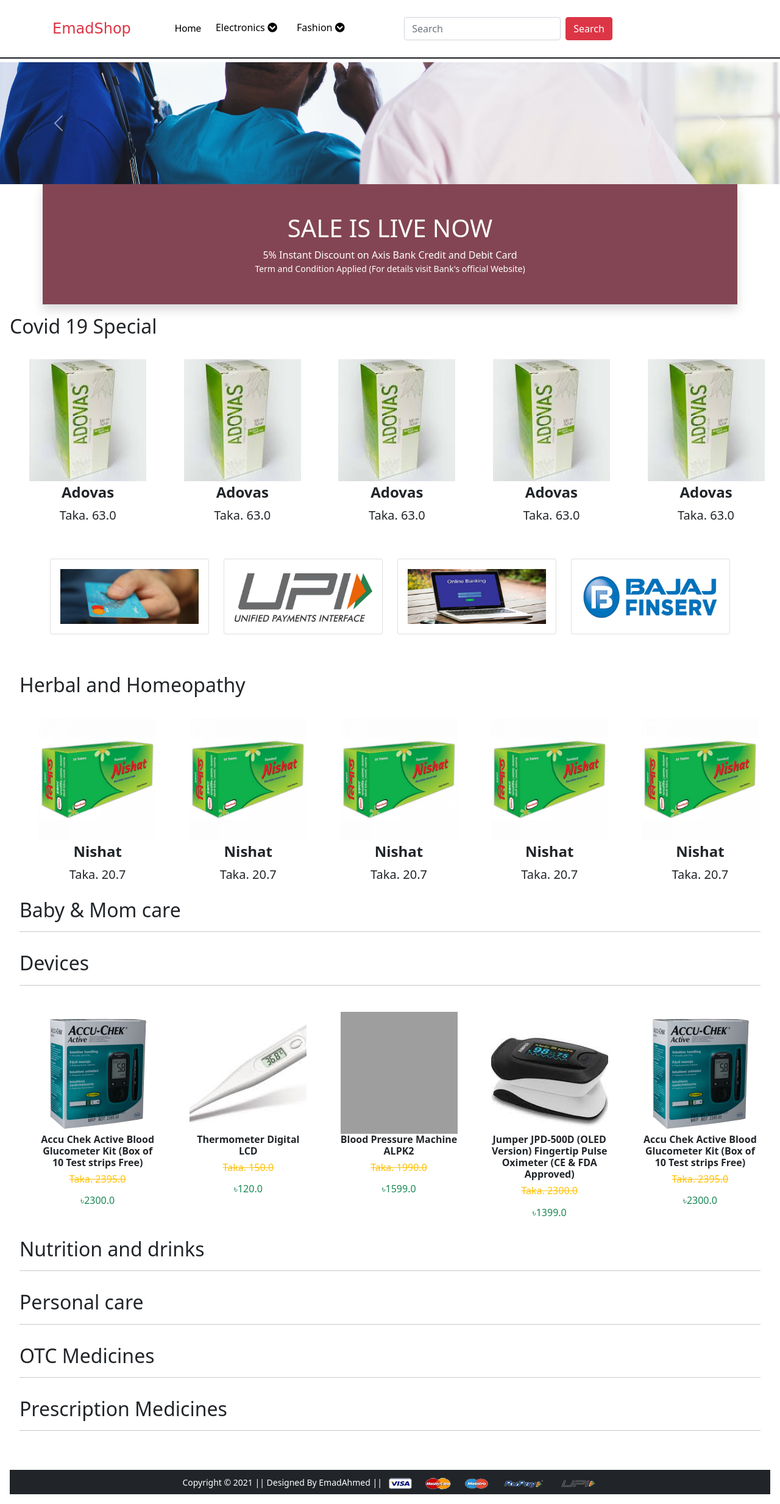
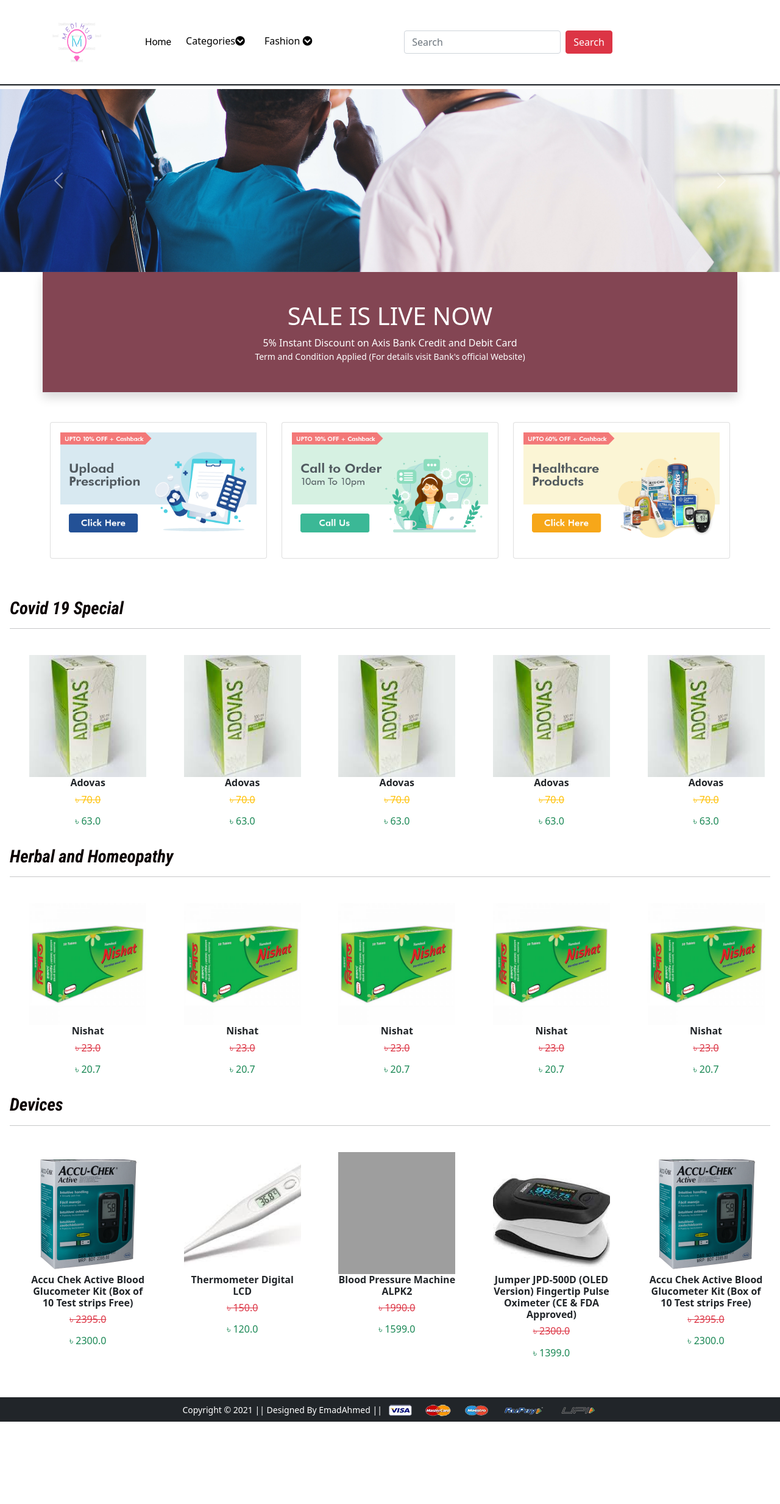
Before and after one commit to Emad-ahmed/HealthPharma, a Django app: page / in a window 1280 px wide. Shown: the whole page at 61% size. After the commit the page ends 2331 px from the top, so only its background shows below. Run offline with Django 3.2, Linux system fonts and the light colour scheme; data comes from the database, SQL or seed files in the repository; both versions use the stored data as it was after the commit; some libraries are stand-ins or nearby versions; some web fonts are replaced; grey boxes are pictures that could not be loaded.

Commit message:
chngenew

```diff
--- a/app/static/app/css/home.css
+++ b/app/static/app/css/home.css
@@ -2,6 +2,7 @@
 @import url('https://fonts.googleapis.com/css2?family=Heebo:wght@100;200;300;400;500;600;700;800;900&display=swap');
 @import url('https://fonts.googleapis.com/css2?family=Roboto:ital,wght@0,100;0,300;0,400;0,500;0,700;0,900;1,100;1,300;1,400;1,500;1,700;1,900&display=swap');
 @import url("https://use.fontawesome.com/releases/v5.13.0/css/all.css");
+@import url('https://fonts.googleapis.com/css2?family=Roboto+Condensed:ital,wght@1,700&display=swap');
 :root {
     --font1: 'Heebo', sans-serif;
     --font2: 'Fira Sans Extra Condensed', sans-serif;
@@ -21,7 +22,7 @@
 
 .carousel-item img {
     width: 100%;
-    height: 200px;
+    height: 300px;
     object-fit: cover;
 }
 
@@ -34,3 +35,9 @@
     width: 13rem;
     border: 1px solid salmon;
 }
+
+.title {
+    font-size: 1.8rem;
+    font-family: 'Roboto Condensed', sans-serif;
+    color: #0C0404;
+}
--- a/app/static/app/css/main.css
+++ b/app/static/app/css/main.css
@@ -3,17 +3,14 @@
 font-family: 'Sigmar One', cursive;
 font-family: 'Stint Ultra Condensed', cursive; */
 
-nav
-{
+nav {
     background-color: #ffffff;
     box-shadow: 1px 1px 1px 1px;
-
 }
 
 .navbar-brand {
     font-family: 'Odibee Sans', cursive;
     font-size: 1.5rem;
-
 }
 
 nav ul li a {
@@ -22,47 +19,54 @@
 }
 
 .dropbtn {
-
     color: black;
     padding: 16px;
     font-size: 16px;
     border: none;
-
 }
 
+
 /* The container <div> - needed to position the dropdown content */
+
 .dropdown {
     position: relative;
     display: inline-block;
     margin-top: 5.5px;
 }
 
+
 /* Dropdown Content (Hidden by Default) */
+
 .dropdown-content {
     display: none;
     position: absolute;
     background-color: #f1f2f6;
-    min-width: 160px;
+    min-width: 260px;
     box-shadow: 0px 8px 16px 0px rgba(0, 0, 0, 0.2);
     z-index: 100;
 }
 
+
 /* Links inside the dropdown */
+
 .dropdown-content a {
     color: black;
     padding: 12px 16px;
     text-decoration: none;
     display: block;
-
 }
 
+
 /* Change color of dropdown links on hover */
+
 .dropdown-content a:hover {
     background-color: #ddd;
     text-decoration: none;
 }
 
+
 /* Show the dropdown menu on hover */
+
 .dropdown:hover .dropdown-content {
     display: block;
 }
@@ -71,4 +75,5 @@
     text-decoration: none;
 }
 
+
 /* Change the background color of the dropdown button when the dropdown content is shown */
--- a/app/templates/app/base.html
+++ b/app/templates/app/base.html
@@ -38,7 +38,12 @@
   <body>
     <nav class="navbar navbar-expand-lg mb-2 navbar-dark">
       <div class="container p-3">
-        <a class="navbar-brand text-danger" href="/">EmadShop</a>
+        <a class="navbar-brand text-danger" href="/"
+          ><img
+            style="height: 80px; width: 80px"
+            src="{% static 'app/images/banner/large.png' %}"
+            alt=""
+        /></a>
         <button
           class="navbar-toggler bg-danger"
           type="button"
@@ -64,12 +69,24 @@
 
             <div class="dropdown">
               <a href="" class="dropbtn" href="#" id="electronicsDropdown"
-                >Electronics <i class="fas fa-chevron-circle-down"></i
+                >Categories<i class="fas fa-chevron-circle-down"></i
               ></a>
               <div class="dropdown-content">
-                <a href="{% url 'mobile' %}">Mobile</a>
+                <a href="{% url 'covid' %}">Covid 19 Special</a>
                 <div class="dropdown-divider"></div>
-                <a href="{% url 'laptob' %}">Laptob</a>
+                <a href="{% url 'laptob' %}">Devices</a>
+                <div class="dropdown-divider"></div>
+                <a href="{% url 'laptob' %}">Herbal and Homeopathy</a>
+                <div class="dropdown-divider"></div>
+                <a href="{% url 'laptob' %}">Baby & Mom care</a>
+                <div class="dropdown-divider"></div>
+                <a href="{% url 'laptob' %}">Nutrition and drinks</a>
+                <div class="dropdown-divider"></div>
+                <a href="{% url 'laptob' %}">Personal care</a>
+                <div class="dropdown-divider"></div>
+                <a href="{% url 'laptob' %}">OTC Medicines</a>
+                <div class="dropdown-divider"></div>
+                <a href="{% url 'laptob' %}">Prescription Medicines</a>
               </div>
             </div>
             <div class="dropdown">
@@ -79,7 +96,7 @@
               <div class="dropdown-content">
                 <a href="{% url 'topwear' %}">Top Wear</a>
                 <div class="dropdown-divider"></div>
-                <a href="{% url 'bottomwear' %}">Bottom Wear</a>
+                <a href="{% url 'covid' %}">Bottom Wear</a>
               </div>
             </div>
           </ul>
--- a/app/templates/app/home.html
+++ b/app/templates/app/home.html
@@ -81,39 +81,13 @@
 </div>
 <!-- End Live Sale Section -->
 {% endblock livesale %} {% block main-content %}
-<!-- 1st Product Slider -->
-<div class="m-3">
-  <h2 class="mb-2 mt-3">Covid 19 Special</h2>
-  <!-- Slider 1 -->
-
-  <div class="owl-carousel" id="slider2">
-    {% for tb in covid %}
-    <a href="{% url 'product-detail' tb.id %}" class="btn">
-      <div class="item">
-        <img
-          src="{{tb.product_image.url}}"
-          alt=""
-          height="200px"
-          style="object-fit: cover"
-        /><span class="fw-bold">{{tb.title}}</span><br /><span class="fs-5"
-          >Taka. {{tb.discounted_price}}</span
-        >
-      </div>
-    </a>
-    {% endfor %}
-  </div>
-
-
-<!-- End 1st Product Slider -->
-
-<!-- Payment Info Section -->
 <div class="container my-5">
   <div class="row">
-    <div class="col-sm-3">
+    <div class="col-sm-4">
       <div class="card mb-3">
         <div class="card-body">
           <img
-            src="{% static 'app/images/payavail/cc.jpg' %}"
+            src="{% static 'app/images/banner/pres.png' %}"
             alt=""
             srcset=""
             class="img-fluid"
@@ -121,11 +95,11 @@
         </div>
       </div>
     </div>
-    <div class="col-sm-3">
+    <div class="col-sm-4">
       <div class="card mb-3">
         <div class="card-body">
           <img
-            src="{% static 'app/images/payavail/upi.jpg' %}"
+            src="{% static 'app/images/banner/cto.png' %}"
             alt=""
             srcset=""
             class="img-fluid"
@@ -133,11 +107,11 @@
         </div>
       </div>
     </div>
-    <div class="col-sm-3">
+    <div class="col-sm-4">
       <div class="card mb-3">
         <div class="card-body">
           <img
-            src="{% static 'app/images/payavail/nb.jpg' %}"
+            src="{% static 'app/images/banner/healthcare.png' %}"
             alt=""
             srcset=""
             class="img-fluid"
@@ -145,48 +119,72 @@
         </div>
       </div>
     </div>
-    <div class="col-sm-3">
-      <div class="card mb-3">
-        <div class="card-body">
-          <img
-            src="{% static 'app/images/payavail/bj.jpg' %}"
-            alt=""
-            srcset=""
-            class="img-fluid"
-          />
-        </div>
-      </div>
-    </div>
+
   </div>
 </div>
-<!-- End Payment Info Section -->
+<!-- 1st Product Slider -->
+{% if covid %}
+<div class="mx-3">
+  <h2 class="mb-2 mt-3 ml-3 title">Covid 19 Special</h2>
+  <hr />
+  <!-- Slider 1 -->
 
-<!-- 2nd Product Slider -->
-<div class="mx-3">
-  <h2 class="mb-2 mt-3">Herbal and Homeopathy</h2>
-  <!-- Slider 2 -->
-  <div class="owl-carousel" id="slider2">
-    {% for tb in herbal %}
-    <a href="{% url 'product-detail' tb.id %}" class="btn">
+  <div class="owl-carousel" id="slider3">
+    {% for m in covid %}
+    <a href="{% url 'product-detail' m.id %}" class="btn">
       <div class="item">
         <img
-          src="{{tb.product_image.url}}"
+          src="{{m.product_image.url}}"
           alt=""
           height="200px"
           style="object-fit: cover"
-        /><span class="fw-bold">{{tb.title}}</span><br /><span class="fs-5"
-          >Taka. {{tb.discounted_price}}</span
+        /><h6 class="fw-bolder">{{m.title}}</h6>
+        <h6 class="text-decoration-line-through text-warning">৳ {{m.selling_price}}</h6>
+        <h6 class="mt-3 text-success"
+          >৳ {{m.discounted_price}}</h6
         >
       </div>
     </a>
     {% endfor %}
   </div>
 </div>
+{% endif %}
+
+
+<!-- End Payment Info Section -->
+
+<!-- 2nd Product Slider -->
+{% if herbal %}
+<div class="mx-3">
+  <h2 class="mb-2 mt-3 title">Herbal and Homeopathy</h2>
+  <hr />
+  <!-- Slider 2 -->
+  <div class="owl-carousel" id="slider3">
+    {% for m in herbal %}
+    <a href="{% url 'product-detail' m.id %}" class="btn">
+      <div class="item">
+        <img
+          src="{{m.product_image.url}}"
+          alt=""
+          height="200px"
+          style="object-fit: cover"
+        /><h6 class="fw-bolder">{{m.title}}</h6>
+        <h6 class="text-decoration-line-through text-danger">৳  {{m.selling_price}}</h6>
+        <h6 class="mt-3 text-success"
+          >৳ {{m.discounted_price}}</h6
+        >
+      </div>
+    </a>
+    {% endfor %}
+  </div>
+</div>
+{% endif %}
 <!-- End 2nd Product Slider -->
 
 <!-- 3nd Product Slider -->
+{% if babymom %}
 <div class="mx-3">
-  <h2 class="mb-2 mt-3">Baby & Mom care</h2>
+  <h2 class="mb-2 mt-3 title">Baby & Mom care</h2>
   <hr />
   <!-- Slider 3 -->
   <div class="owl-carousel" id="slider3">
@@ -198,17 +196,20 @@
           alt=""
           height="200px"
           style="object-fit: cover"
-        /><span class="fw-bold">{{m.title}}</span><br /><span class="fs-5"
-          >Taka. {{m.discounted_price}}</span
+        /><h6 class="fw-bolder">{{m.title}}</h6>
+        <h6 class="text-decoration-line-through text-danger">৳  {{m.selling_price}}</h6>
+        <h6 class="mt-3 text-success"
+          >৳ {{m.discounted_price}}</h6
         >
       </div>
     </a>
     {% endfor %}
   </div>
 </div>
-
+{% endif %}
+{% if devices %}
 <div class="mx-3">
-  <h2 class="mb-2 mt-3">Devices</h2>
+  <h2 class="mb-2 mt-3 title">Devices</h2>
   <hr />
   <!-- Slider 4 -->
   <div class="owl-carousel" id="slider3">
@@ -221,19 +222,19 @@
           height="200px"
           style="object-fit: cover"
         /><h6 class="fw-bolder">{{m.title}}</h6>
-        <h6 class="text-decoration-line-through text-warning">Taka. {{m.selling_price}}</h6>
+        <h6 class="text-decoration-line-through text-danger">৳  {{m.selling_price}}</h6>
         <h6 class="mt-3 text-success"
-          >৳{{m.discounted_price}}</h6
+          >৳ {{m.discounted_price}}</h6
         >
       </div>
     </a>
     {% endfor %}
   </div>
 </div>
-
-
+{% endif %}
+{% if nudrinks %}
 <div class="mx-3">
-  <h2 class="mb-2 mt-3">Nutrition and drinks</h2>
+  <h2 class="mb-2 mt-3 title">Nutrition and drinks</h2>
   <hr />
   <!-- Slider 5 -->
   <div class="owl-carousel" id="slider3">
@@ -245,18 +246,21 @@
           alt=""
           height="200px"
           style="object-fit: cover"
-        /><span class="fw-bold">{{m.title}}</span><br /><span class="fs-5"
-          >Taka. {{m.discounted_price}}</span
+        /><h6 class="fw-bolder">{{m.title}}</h6>
+        <h6 class="text-decoration-line-through text-danger">৳  {{m.selling_price}}</h6>
+        <h6 class="mt-3 text-success"
+          >৳ {{m.discounted_price}}</h6
         >
       </div>
     </a>
     {% endfor %}
   </div>
 </div>
+{% endif %}
 
-
+{% if Persoal %}
 <div class="mx-3">
-  <h2 class="mb-2 mt-3">Personal care</h2>
+  <h2 class="mb-2 mt-3 title">Personal care</h2>
   <hr />
   <!-- Slider 6 -->
   <div class="owl-carousel" id="slider3">
@@ -268,18 +272,21 @@
           alt=""
           height="200px"
           style="object-fit: cover"
-        /><span class="fw-bold">{{m.title}}</span><br /><span class="fs-5"
-          >Taka. {{m.discounted_price}}</span
+        /><h6 class="fw-bolder">{{m.title}}</h6>
+        <h6 class="text-decoration-line-through text-danger">৳  {{m.selling_price}}</h6>
+        <h6 class="mt-3 text-success"
+          >৳ {{m.discounted_price}}</h6
         >
       </div>
     </a>
     {% endfor %}
   </div>
 </div>
+{% endif %}
 
-
+{% if otc %}
 <div class="mx-3">
-  <h2 class="mb-2 mt-3">OTC Medicines</h2>
+  <h2 class="mb-2 mt-3 title">OTC Medicines</h2>
   <hr />
   <!-- Slider 7 -->
   <div class="owl-carousel" id="slider3">
@@ -291,17 +298,21 @@
           alt=""
           height="200px"
           style="object-fit: cover"
-        /><span class="fw-bold">{{m.title}}</span><br /><span class="fs-5"
-          >Taka. {{m.discounted_price}}</span
+        /><h6 class="fw-bolder">{{m.title}}</h6>
+        <h6 class="text-decoration-line-through text-warning">৳  {{m.selling_price}}</h6>
+        <h6 class="mt-3 text-success"
+          >৳ {{m.discounted_price}}</h6
         >
       </div>
     </a>
     {% endfor %}
   </div>
 </div>
+{% endif %}
 
+{% if pm %}
 <div class="mx-3">
-  <h2 class="mb-2 mt-3">Prescription Medicines</h2>
+  <h2 class="mb-2 mt-3 title">Prescription Medicines</h2>
   <hr />
   <!-- Slider 7 -->
   <div class="owl-carousel" id="slider3">
@@ -321,5 +332,6 @@
     {% endfor %}
   </div>
 </div>
+{% endif %}
 <!-- End 2nd Product Slider -->
 {% endblock main-content %}
--- a/app/urls.py
+++ b/app/urls.py
@@ -25,8 +25,8 @@
     path('orders/', views.orders, name='orders'),
     path('topwear/', views.topwear, name='topwear'),
     path('topweardata/<slug:data>', views.topwear, name='topweardata'),
-    path('bottomwear/', views.bottomwear, name='bottomwear'),
-    path('bottomweardata/<slug:data>', views.bottomwear, name='bottomweardata'),
+    path('covid/', views.covid, name='covid'),
+    path('coviddata/<slug:data>', views.covid, name='coviddata'),
     path('mobile/', views.mobile, name='mobile'),
     path('mobile/<slug:data>', views.mobile, name='mobiledata'),
     path('laptob/', views.laptob, name='laptob'),
--- a/app/views.py
+++ b/app/views.py
@@ -229,21 +229,22 @@
     return render(request, 'app/topwear.html', {'topwear': topwear})
 
 
-def bottomwear(request, data=None):
+def covid(request, data=None):
     if data == None:
-        bottomwear = Product.objects.filter(category='BW')
-    elif data == 'Spiker' or data == 'Anzara' or data == "Infinity":
-        bottomwear = Product.objects.filter(category="BW").filter(brand=data)
+        covid = Product.objects.filter(category='C')
+    elif data == 'Square' or data == 'Anzara' or data == "Infinity":
+        covid = Product.objects.filter(category="C").filter(brand=data)
     elif data == "below":
-        bottomwear = Product.objects.filter(
-            category="BW").filter(discounted_price__lt=1000)
+        covid = Product.objects.filter(
+            category="C").filter(discounted_price__lt=1000)
     elif data == "above":
-        bottomwear = Product.objects.filter(
-            category="BW").filter(discounted_price__gt=900)
+        covid = Product.objects.filter(
+            category="C").filter(discounted_price__gt=900)
+
     if request.user.is_authenticated:
         cart = Cart.objects.filter(user=request.user)
-        return render(request, 'app/bottomwear.html', {'bottomwear': bottomwear, 'tcart': cart})
-    return render(request, 'app/bottomwear.html', {'bottomwear': bottomwear})
+        return render(request, 'app/covid.html', {'covid': covid, 'tcart': cart})
+    return render(request, 'app/covid.html', {'covid': covid})
 
 
 def login(request):
@@ -269,40 +270,48 @@
 
 @login_required
 def checkout(request):
-    user = request.user
-    add = Customer.objects.filter(user=user)
-    cart_items = Cart.objects.filter(user=user)
-    amount = 0.0
-    shiping_amount = 70.0
-    total_amount = 0.0
-    cart_product = [p for p in Cart.objects.all() if p.user ==
-                    request.user]
+    try:
+        user = request.user
+        add = Customer.objects.filter(user=user)
+        cart_items = Cart.objects.filter(user=user)
+        amount = 0.0
+        shiping_amount = 70.0
+        total_amount = 0.0
+        cart_product = [p for p in Cart.objects.all() if p.user ==
+                        request.user]
 
-    if cart_product:
-        for p in cart_product:
-            tempamount = (p.quantity * p.product.discounted_price)
-            amount += tempamount
-        total_amount += amount + shiping_amount
+        if cart_product:
+            for p in cart_product:
+                tempamount = (p.quantity * p.product.discounted_price)
+                amount += tempamount
+            total_amount += amount + shiping_amount
 
-    if request.user.is_authenticated:
-        cart = Cart.objects.filter(user=request.user)
-        return render(request, 'app/checkout.html', {'add': add, 'total_amount': total_amount, 'cart_items': cart_items, 'tcart': cart})
+        if request.user.is_authenticated:
+            cart = Cart.objects.filter(user=request.user)
+            return render(request, 'app/checkout.html', {'add': add, 'total_amount': total_amount, 'cart_items': cart_items, 'tcart': cart})
 
-    return render(request, 'app/checkout.html', {'add': add, 'total_amount': total_amount, 'cart_items': cart_items})
+        return render(request, 'app/checkout.html', {'add': add, 'total_amount': total_amount, 'cart_items': cart_items})
+    except:
+        messages.success(request, "Please Add Your Profile For Place Order")
+        return redirect('profile')
 
 
 @login_required
 def payment_done(request):
-    user = request.user
-    custid = request.GET.get('custid')
-    customer = Customer.objects.get(id=custid)
-    cart = Cart.objects.filter(user=user)
-    for c in cart:
-        OrderPlaced(user=user, customer=customer,
-                    product=c.product, quantity=c.quantity).save()
-        c.delete()
+    try:
+        user = request.user
+        custid = request.GET.get('custid')
+        customer = Customer.objects.get(id=custid)
+        cart = Cart.objects.filter(user=user)
+        for c in cart:
+            OrderPlaced(user=user, customer=customer,
+                        product=c.product, quantity=c.quantity).save()
+            c.delete()
 
-    return redirect('orders')
+        return redirect('orders')
+    except:
+        messages.success(request, "Please Add Your Profile For Place Order")
+        return redirect('profile')
 
 
 @method_decorator(login_required, name='dispatch')
```
Also changed, not shown: app/templates/app/bottomwear.html (deleted, +0 -38 lines), app/templates/app/checkout.html (+28 -13 lines), app/templates/app/covid.html (added, +72 -0 lines), app/templates/app/productdetail.html (+55 -24 lines), app/templates/app/profile.html (+25 -13 lines), app/static/app/images/banner/cto.png (added), app/static/app/images/banner/healthcare.png (added), app/static/app/images/banner/large.png (added), app/static/app/images/banner/pres.png (added), db.sqlite3, media/productimg/Nishat-2-480x480.jpg (added), media/productimg/download_3.jpg (added).
